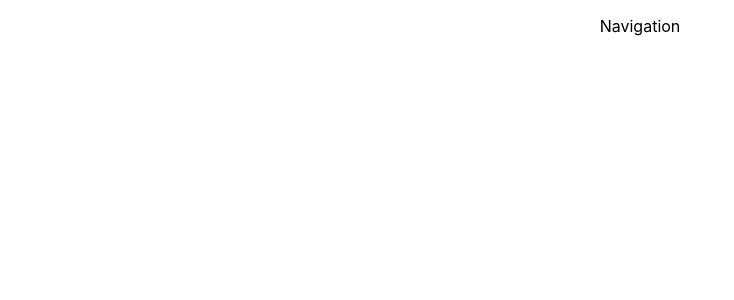
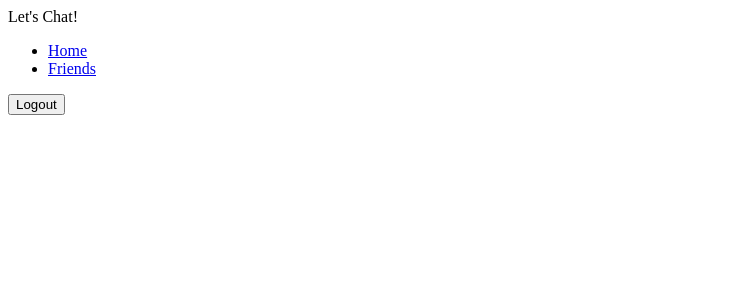
Before and after one commit to danielionita88/lets-chat, a React (Create React App) app: page / in a window 1280 px wide. Shown: the top 300 px of the page, without its empty margins (0-734 px from the left). Built offline with nearby package versions, Linux system fonts and the light colour scheme.

Commit message:
initialized pages,navigation menu and layout

```diff
--- a/package.json
+++ b/package.json
@@ -6,6 +6,7 @@
     "cra-template": "1.2.0",
     "react": "^18.2.0",
     "react-dom": "^18.2.0",
+    "react-router-dom": "^6.3.0",
     "react-scripts": "5.0.1"
   },
   "scripts": {
--- a/src/App.css
+++ /dev/null
@@ -1,38 +0,0 @@
-.App {
-  text-align: center;
-}
-
-.App-logo {
-  height: 40vmin;
-  pointer-events: none;
-}
-
-@media (prefers-reduced-motion: no-preference) {
-  .App-logo {
-    animation: App-logo-spin infinite 20s linear;
-  }
-}
-
-.App-header {
-  background-color: #282c34;
-  min-height: 100vh;
-  display: flex;
-  flex-direction: column;
-  align-items: center;
-  justify-content: center;
-  font-size: calc(10px + 2vmin);
-  color: white;
-}
-
-.App-link {
-  color: #61dafb;
-}
-
-@keyframes App-logo-spin {
-  from {
-    transform: rotate(0deg);
-  }
-  to {
-    transform: rotate(360deg);
-  }
-}
--- a/src/App.js
+++ b/src/App.js
@@ -1,11 +1,12 @@
 
-import './App.css';
 import Layout from './components/layout/Layout';
 
 function App() {
   return (
-    <div className="App">
-     <Layout/>
+    <div>
+     <Layout>
+
+     </Layout>
     </div>
   );
 }
--- a/src/components/layout/NavigationMenu.js
+++ b/src/components/layout/NavigationMenu.js
@@ -1,7 +1,22 @@
+import { NavLink } from "react-router-dom";
+
 const NavigationMenu = () => {
-    return <div>
-    <p>Navigation</p>
-    </div>
-}
+  return (
+    <header>
+      <nav>
+        <div>Let's Chat!</div>
+        <ul>
+          <li>
+            <NavLink to="/home">Home</NavLink>
+          </li>
+          <li>
+            <NavLink to="/friends">Friends</NavLink>
+          </li>
+        </ul>
+            <button>Logout</button>
+      </nav>
+    </header>
+  );
+};
 
 export default NavigationMenu;
--- a/src/index.css
+++ /dev/null
@@ -1,13 +0,0 @@
-body {
-  margin: 0;
-  font-family: -apple-system, BlinkMacSystemFont, 'Segoe UI', 'Roboto', 'Oxygen',
-    'Ubuntu', 'Cantarell', 'Fira Sans', 'Droid Sans', 'Helvetica Neue',
-    sans-serif;
-  -webkit-font-smoothing: antialiased;
-  -moz-osx-font-smoothing: grayscale;
-}
-
-code {
-  font-family: source-code-pro, Menlo, Monaco, Consolas, 'Courier New',
-    monospace;
-}
--- a/src/index.js
+++ b/src/index.js
@@ -1,11 +1,11 @@
 import React from 'react';
 import ReactDOM from 'react-dom/client';
-import './index.css';
+import { BrowserRouter } from 'react-router-dom';
 import App from './App';
 
 const root = ReactDOM.createRoot(document.getElementById('root'));
 root.render(
-  <React.StrictMode>
+  <BrowserRouter>
     <App />
-  </React.StrictMode>
+  </BrowserRouter>
 );
--- /dev/null
+++ b/src/pages/AuthPage.js
@@ -0,0 +1,5 @@
+const AuthPage = () => {
+    return
+}
+
+export default AuthPage;
--- /dev/null
+++ b/src/pages/HomePage.js
@@ -0,0 +1,5 @@
+const HomePage = () => {
+    return
+}
+
+export default HomePage;
--- /dev/null
+++ b/src/pages/ProfilePage.js
@@ -0,0 +1,5 @@
+const ProfilePage = () => {
+    return
+}
+
+export default ProfilePage;
```
Also changed, not shown: 2 other files (tests, documents, lock files or other folders).
